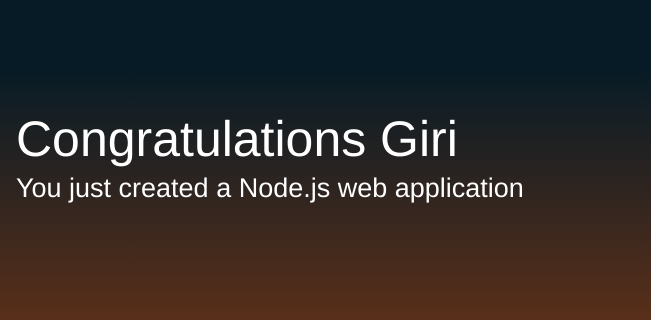
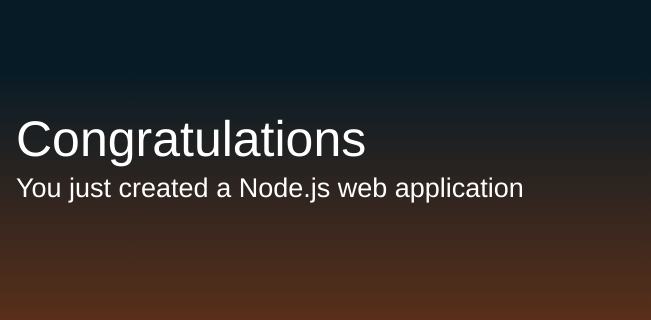
Before and after one commit to giriprathap/restaurant, a website: page public/index.html in a window 1280 px wide. Shown: the part 171-491 px from the top of the page, 629-1280 px from the left. Drawn offline with Linux system fonts and the light colour scheme.

Commit message:
Update index.html
Name change

```diff
--- a/public/index.html
+++ b/public/index.html
@@ -58,7 +58,7 @@
         <div class="message">
             <a class="twitter-link" href="http://twitter.com/home/?status=I%20created%20a%20project%20with%20AWS%20CodeStar!%20%23AWS%20%23AWSCodeStar%20https%3A%2F%2Faws.amazon.com%2Fcodestar"><img src="assets/img/tweet.svg" /></a>
             <div class="text">
-                <h1>Congratulations Giri</h1>
+                <h1>Congratulations</h1>
                 <h2>You just created a Node.js web application</h2>
             </div>
         </div>
```
